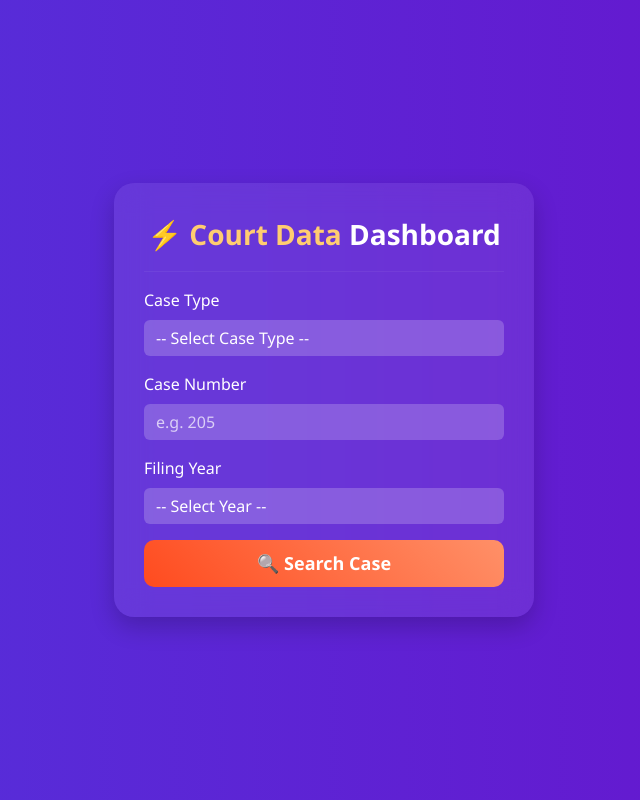
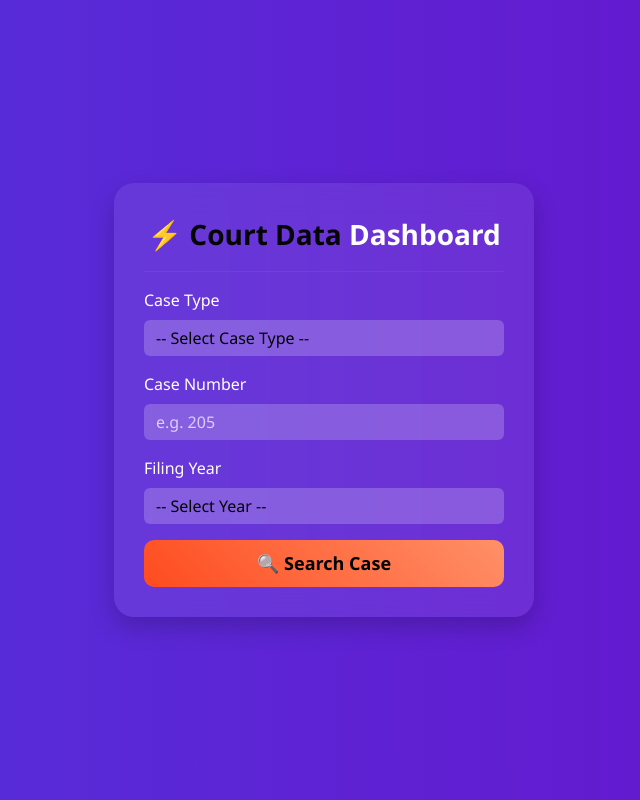
Before and after one commit to poonamdxt06/Court-Data-Fetcher, a Flask app: page / in a window 1280 px wide. Shown: the whole page, without its empty margins (316-956 px from the left). Run offline with Flask 3, Linux system fonts and the light colour scheme.

Commit message:
Update index.html

```diff
--- a/templates/index.html
+++ b/templates/index.html
@@ -32,22 +32,22 @@
             animation: fadeIn 1.2s ease-in-out;
         }
         .logo { font-size: 28px; font-weight: bold; text-align: center; margin-bottom: 15px; }
-        .logo span { color: #ffcc70; }
+        .logo span { color:#050505; }
         .form-control, .form-select {
             background: rgba(255, 255, 255, 0.2);
             border: none;
-            color: white;
+            color: black;
             font-weight: 500;
         }
         .form-control:focus, .form-select:focus {
             background: rgba(255, 255, 255, 0.3);
             border: 1px solid #ffcc70;
-            color: white;
+            color: black;
         }
         .form-control::placeholder { color: rgba(255,255,255,0.7); }
         .btn-dashboard {
             background: linear-gradient(45deg, #ff4b1f, #ff9068);
-            border: none; color: white; font-size: 18px; font-weight: bold;
+            border: none; color: black; font-size: 18px; font-weight: bold;
             padding: 10px; border-radius: 10px; transition: 0.3s ease-in-out;
         }
         .btn-dashboard:hover { transform: translateY(-3px); box-shadow: 0px 4px 10px rgba(255, 144, 104, 0.5); }
```
